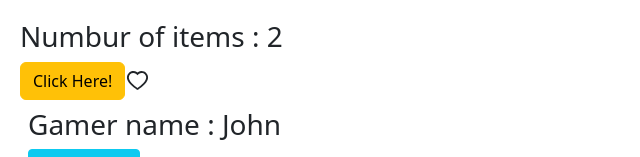
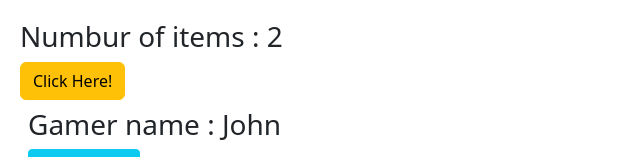
Before and after one commit to BehzadAminiPour/React-TS-Vite, a React (Vite) app: page / in a window 1280 px wide. Shown: the top 157 px of the page, without its empty margins (0-640 px from the left). Built offline with nearby package versions, Linux system fonts and the light colour scheme.

Commit message:
Create LikePage

```diff
--- a/src/App.tsx
+++ b/src/App.tsx
@@ -4,10 +4,10 @@ import CartPage from "./pages/CartPage";
 import NameListPage from "./pages/NameListPage";
 import FormPage from "./pages/FormPage";
 import ListGroupPage from "./pages/ListGroup";
+import LikePage from "./pages/LikePage";
 import Alert from "./components/Alert";
 import Button from "./components/Button";
 
-import Like from "./components/Like";
 import Navbar from "./components/Navbar";
 
 import Game from "./components/Game";
@@ -54,6 +54,10 @@ function App() {
             />
           }
         />
+        <Route
+          path="/like"
+          element={<LikePage onClick={() => console.log("Clicked")} />}
+        />
       </Routes>
       <Navbar items={cartItems.length} />
 
@@ -65,7 +69,7 @@ function App() {
       <Button onClick={() => setShowAlert(true)} color="warning">
         Click Here!
       </Button>
-      <Like onClick={() => console.log("Clicked")} />
+
       <Game game={game.player.name} onGame={handleClick} />
     </BrowserRouter>
   );
--- a/src/components/Like.tsx
+++ /dev/null
@@ -1,19 +0,0 @@
-import { useState } from "react";
-import { AiFillHeart, AiOutlineHeart } from "react-icons/ai";
-
-interface Props {
-  onClick: () => void;
-}
-
-const Like = ({ onClick }: Props) => {
-  const [like, setLike] = useState(false);
-  const toggle = () => {
-    setLike(!like);
-    onClick();
-  };
-
-  if (like) return <AiFillHeart color="#ff6b81" size={25} onClick={toggle} />;
-  return <AiOutlineHeart size={25} onClick={toggle} />;
-};
-
-export default Like;
```
